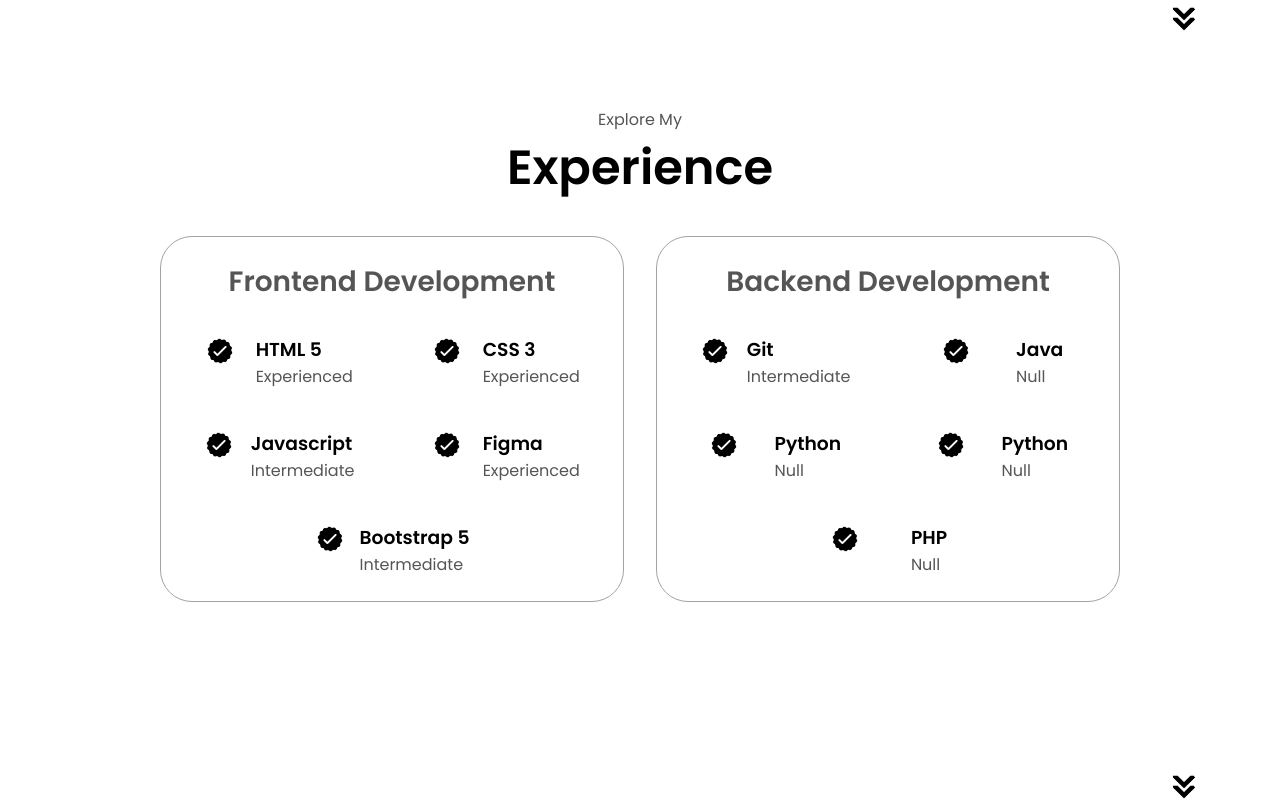
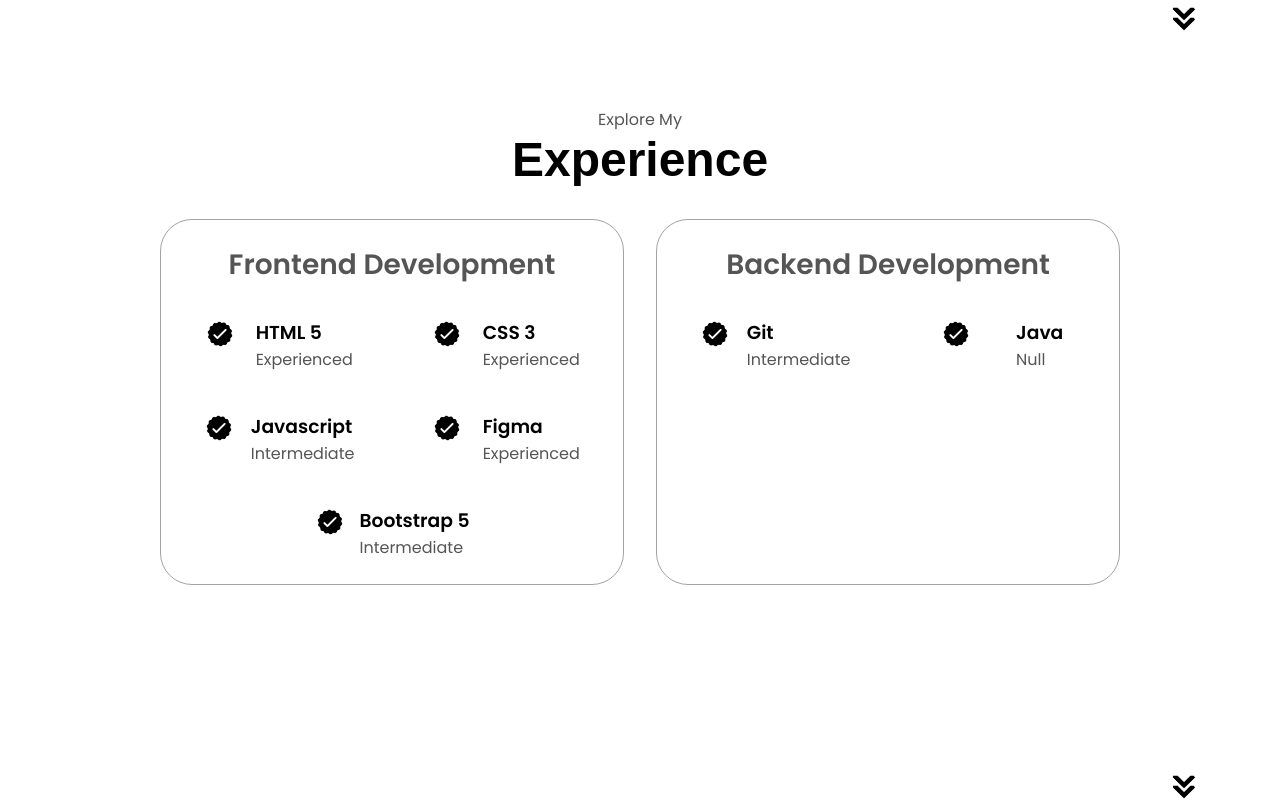
Before and after one commit to Bobby474/Portfolio, a plain HTML site: page index.html in a window 1280 px wide. Shown: the part 1589-2400 px from the top of the page. Drawn offline with Linux system fonts and the light colour scheme; a web font is replaced by a local one.

Commit message:
My portfolio

```diff
--- a/index.html
+++ b/index.html
@@ -6,7 +6,7 @@
     <meta name="viewport" content="width=device-width, initial-scale=1.0">
     <link rel="stylesheet" href="style.css">
     <link rel="stylesheet" href="meadiaqueries.css">
-    <link rel="shortcut icon" type="x-icon" href="./Images/tab.png" he />
+    <link rel="shortcut icon" type="x-icon" href="./Images/professional-portfolio.png" he />
     <title>My Portfolio</title>
 </head>
 
@@ -44,7 +44,7 @@
         </div>
         <div class="section__text">
             <p class="section__text__p1">Hello, Im</p>
-            <h1 class="title">Sayeed Ahmed</h1>
+            <h1 class="title" id="name">Sayeed Ahmed</h1>
             <p class="section__text_p2">Frontend Developer</p>
             <div class="btn-container">
                 <button class="btn btn-color-2" onclick="window.open('./Images/Resume.pdf')">Download CV</button>
@@ -153,28 +153,6 @@
                                 <p>Null</p>
                             </div>
                         </article>
-                       <article>
-                            <img src="./Images/checkmark.png" alt="checkmark" class="icon">
-                            <div>
-                                <h3>Python</h3>
-                                <p>Null</p>
-                            </div>
-                        </article>
-                         <article>
-                            <img src="./Images/checkmark.png" alt="checkmark" class="icon">
-                            <div>
-                                <h3>Python</h3>
-                                <p>Null</p>
-                            </div>
-                        </article>
-                        <article>
-                            <img src="./Images/checkmark.png" alt="checkmark" class="icon">
-                            <div>
-                                <h3>PHP</h3>
-                                <p>Null</p>
-                            </div>
-                        </article>
-
                     </div>
                 </div>
             </div>
--- a/style.css
+++ b/style.css
@@ -1,5 +1,5 @@
 
- @import url('https://fonts.googleapis.com/css2?family=Poppins:wght@100;300;400;500;600&display=swap');
+@import url('https://fonts.googleapis.com/css2?family=Poppins:wght@100;300;400;500;600&family=Rubik+Lines&display=swap');
 *{
     margin: 0;
     padding: 0;
@@ -160,7 +160,9 @@
   .title {
     font-size: 3rem;
     text-align: center;
-  }
+    font-family: 'Rubik', sans-serif; /* Change the font-family to Rubik */
+}
+
 
   #social-container {
     display: flex;
```
Also changed, not shown: Images/professional-portfolio.png (added), Images/tab.png (deleted).
